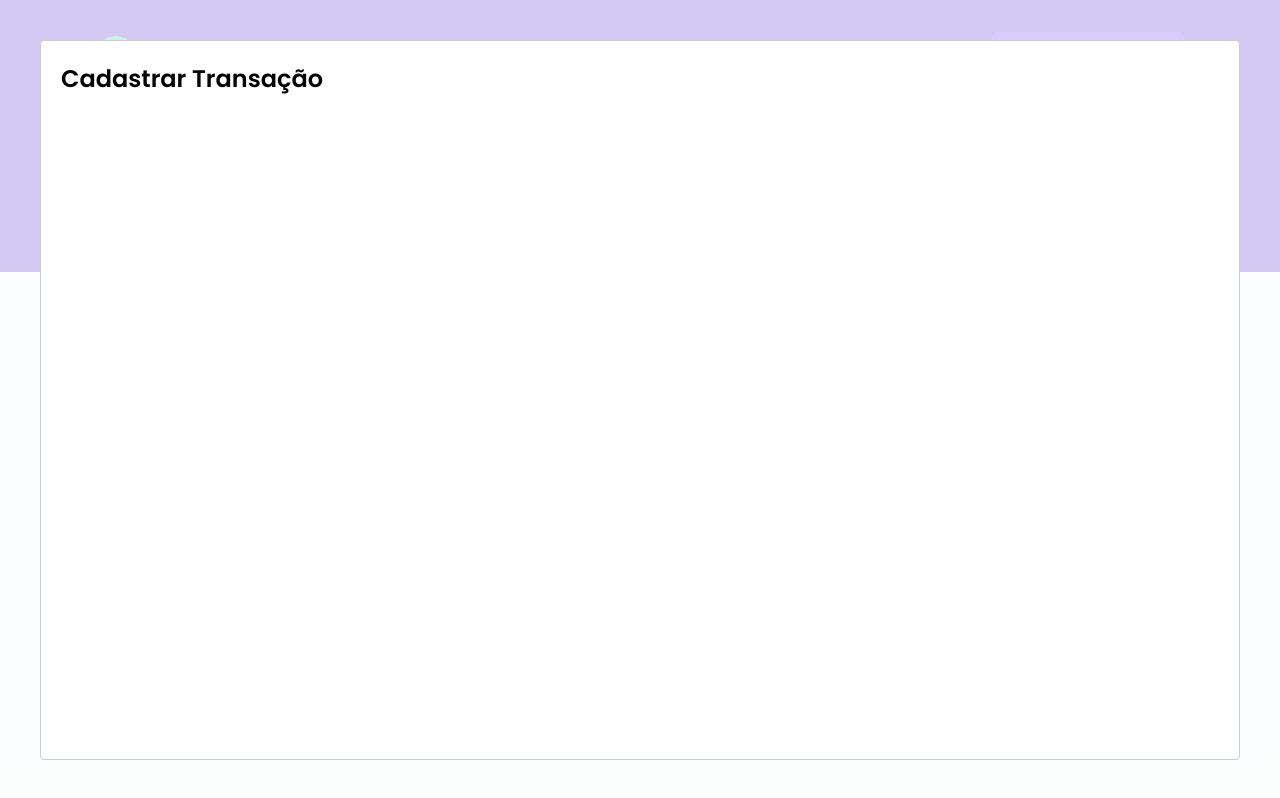
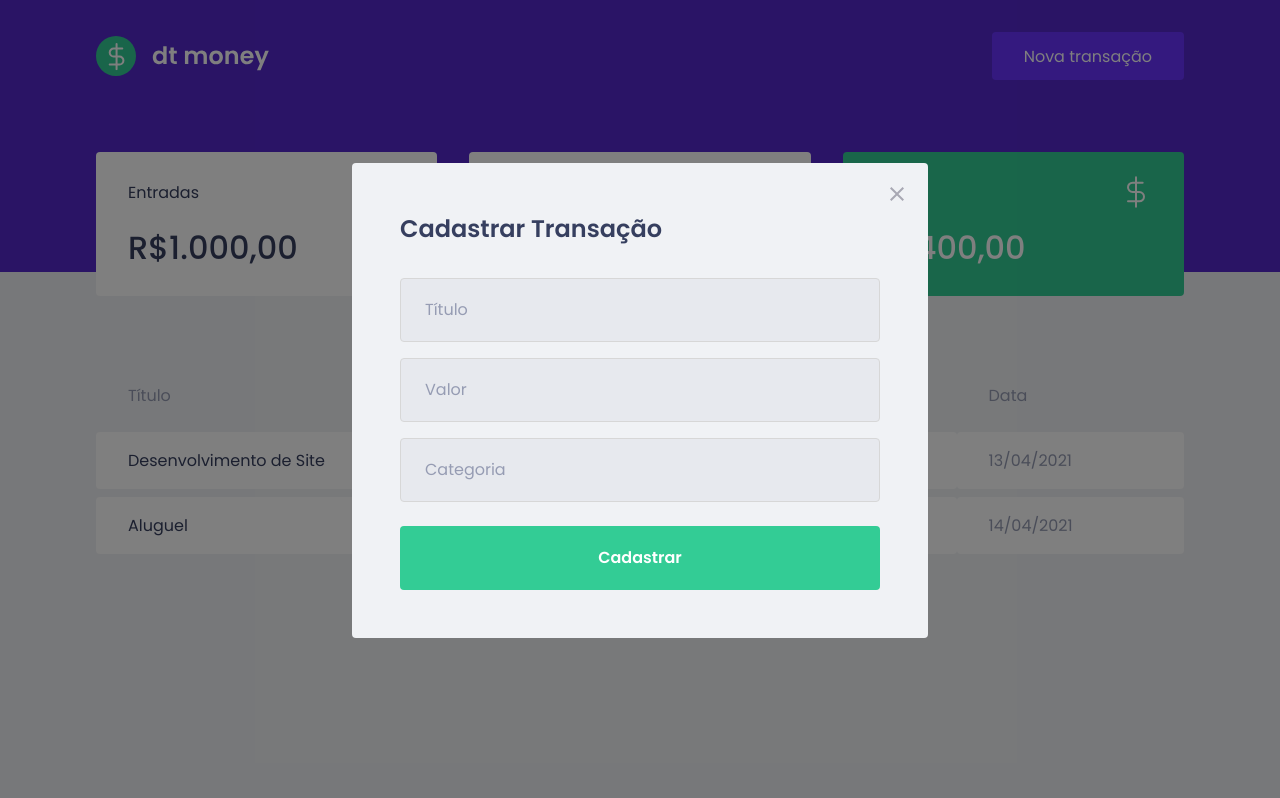
Before and after one commit to SavioNicodemos/02-dtmoney, a React (Create React App) app: page / in a window 1280 px wide. Both pictures are taken after a click on the button "Nova transação". Built offline with nearby package versions, Linux system fonts and the light colour scheme; no server answers; what miragejs would draw is missing.

Commit message:
Finished Modal style

```diff
--- a/src/components/NewTransactionModal/index.tsx
+++ b/src/components/NewTransactionModal/index.tsx
@@ -1,4 +1,6 @@
 import Modal from "react-modal";
+import closeImg from '../../assets/close.svg'
+import { Container } from "./styles";
 
 interface NewTransactionModalProps {
   isOpen: boolean;
@@ -10,8 +12,27 @@
     <Modal
       isOpen={isOpen}
       onRequestClose={onRequestClose}
+      overlayClassName="react-modal-overlay"
+      className="react-modal-content"
     >
-      <h2>Cadastrar Transação</h2>
+      <button
+        type="button"
+        onClick={onRequestClose}
+        className="react-modal-close"
+      >
+        <img src={closeImg} alt="Fechar Modal" />
+      </button>
+      <Container>
+        <h2>Cadastrar Transação</h2>
+
+        <input type="text" placeholder="Título" />
+        <input type="number" placeholder="Valor" />
+        <input type="text" placeholder="Categoria" />
+        <button type="submit">
+          Cadastrar
+        </button>
+      </Container>
+
     </Modal>
   );
 }
--- a/src/components/NewTransactionModal/styles.ts
+++ b/src/components/NewTransactionModal/styles.ts
@@ -1,3 +1,49 @@
 import styled from "styled-components";
 
-export const Container = styled.div``;
+export const Container = styled.form`
+  h2 {
+    color: var(--text-title);
+    font-size: 1.5rem;
+    margin-bottom: 2rem;
+  }
+
+  input {
+    width: 100%;
+    padding: 0 1.5rem;
+    height: 4rem;
+    border-radius: 0.25rem;
+
+    border: 1px solid #d7d7d7;
+    background: #e7e9ee;
+
+    font-weight: 400;
+    font-size: 1rem;
+
+    &::placeholder {
+      color: var(--text-body);
+    }
+
+    & + input {
+      margin-top: 1rem;
+    }
+  }
+
+  button[type="submit"] {
+    width: 100%;
+    padding: 0 1.5rem;
+    height: 4rem;
+    background: var(--green);
+    color: #FFF;
+    border-radius: 0.25rem;
+    border: 0;
+    font-size: 1rem;
+    font-weight: 600;
+    margin-top: 1.5rem;
+
+    transition: 0.2s;
+
+    &:hover {
+      filter: brightness(0.9);
+    }
+  }
+`;
--- a/src/styles/global.ts
+++ b/src/styles/global.ts
@@ -51,4 +51,41 @@
     opacity: 0.6;
     cursor: not-allowed;
   }
+
+  .react-modal-overlay {
+    background: rgba(0,0,0,0.5);
+
+    position: fixed;
+    top: 0;
+    bottom: 0;
+    left: 0;
+    right: 0;
+
+    display: flex;
+    align-items: center;
+    justify-content: center;
+  }
+
+  .react-modal-content {
+    width: 100%;
+    max-width: 576px;
+    background: var(--background);
+    padding: 3rem;
+    position: relative;
+    border-radius: 0.25rem;
+  }
+
+  .react-modal-close {
+    position: absolute;
+    right: 1.5rem;
+    top: 1.5rem;
+    border: 0;
+    background: transparent;
+
+    transition: 0.2s;
+
+    &:hover {
+      filter: brightness(0.8);
+    }
+  }
 `
```
